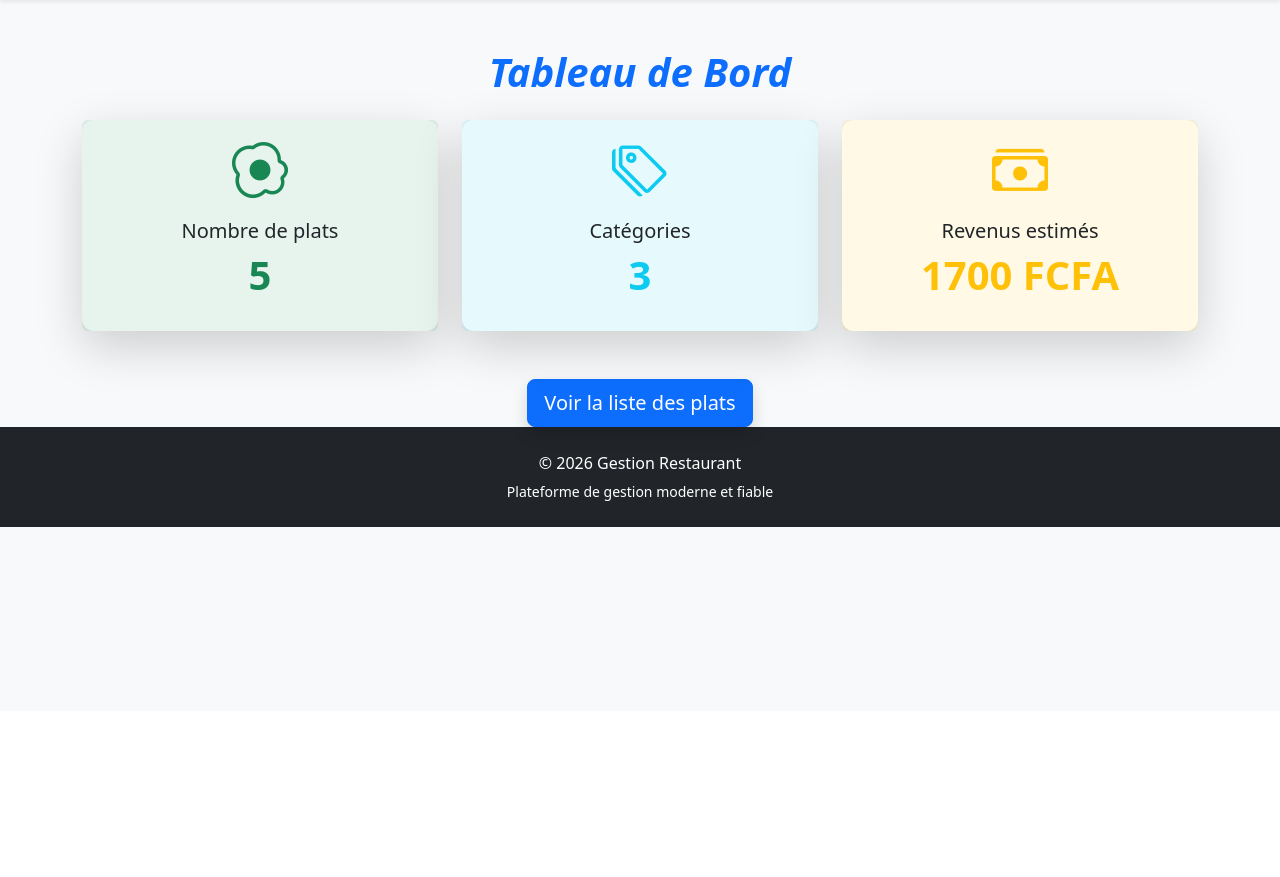
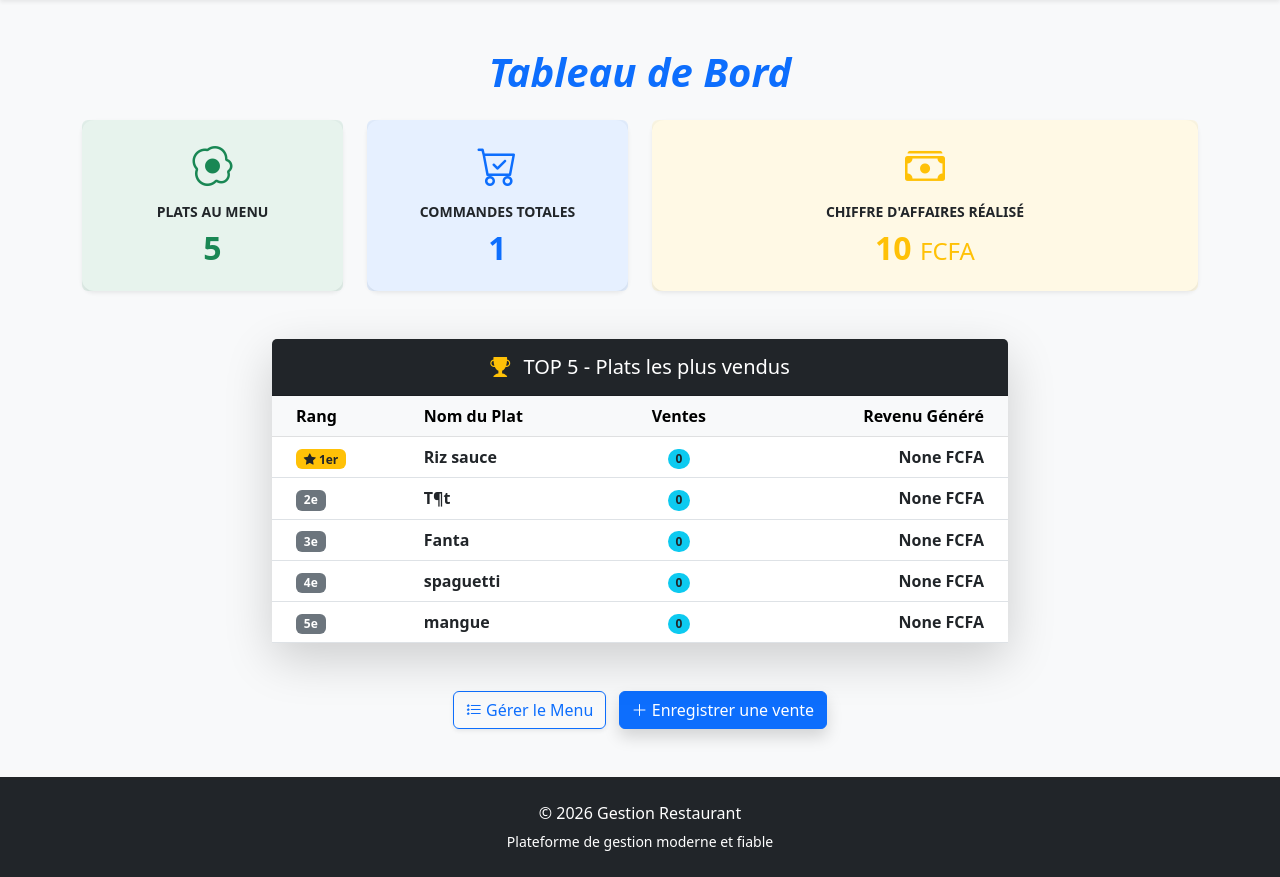
Before and after one commit to Neilzus226/Gestion_de_Restaurant, a Django app: page /menu/tableau_de_bord/ in a window 1280 px wide. Shown: the part 89-966 px from the top of the page. Before the commit the page ends 616 px from the top, so only its background shows below. Run offline with Django 5.2, Linux system fonts and the light colour scheme; data comes from the database, SQL or seed files in the repository; tables that the repository leaves empty hold one stand-in row (values such as "Sample post").

Commit message:
modication sur tableau de bord

```diff
--- a/Gestion_de_Menu/models.py
+++ b/Gestion_de_Menu/models.py
@@ -15,4 +15,12 @@ class Plat(models.Model):
 
     def __str__(self):
         return self.nom
+class Vente(models.Model):
+    plat = models.ForeignKey('Plat', on_delete=models.CASCADE, related_name='ventes_menu')
+    quantite = models.PositiveIntegerField(default=1)
+    date_vente = models.DateTimeField(auto_now_add=True)
+    total_prix = models.DecimalField(max_digits=10, decimal_places=2)
+
+    def __str__(self):
+        return f"{self.quantite} x {self.plat.nom}"
 # Create your models here.
--- a/Gestion_de_Menu/templates/Gestion_de_Menu/tableau_de_bord.html
+++ b/Gestion_de_Menu/templates/Gestion_de_Menu/tableau_de_bord.html
@@ -1,61 +1,138 @@
 <!DOCTYPE html>
 <html lang="fr">
   <head>
-  <meta charset="UTF-8">
+    <meta charset="UTF-8" />
     <title>Tableau de Bord - Gestion Restaurant</title>
-  <meta name="viewport" content="width=device-width, initial-scale=1.0">
+    <meta name="viewport" content="width=device-width, initial-scale=1.0" />
 
     <!-- Bootstrap CSS -->
-  <link href="https://cdn.jsdelivr.net/npm/bootstrap@5.3.0/dist/css/bootstrap.min.css" rel="stylesheet">
+    <link
+      href="https://cdn.jsdelivr.net/npm/bootstrap@5.3.0/dist/css/bootstrap.min.css"
+      rel="stylesheet"
+    />
 
     <!-- ✅ Bootstrap Icons -->
-  <link rel="stylesheet" href="https://cdn.jsdelivr.net/npm/bootstrap-icons@1.10.5/font/bootstrap-icons.css">
+    <link
+      rel="stylesheet"
+      href="https://cdn.jsdelivr.net/npm/bootstrap-icons@1.10.5/font/bootstrap-icons.css"
+    />
   </head>
   <body class="bg-light">
     {% include 'nav.html' %}
     <!-- Contenu principal -->
     <div class="container mt-5">
-    <h1 class="fst-italic mb-4 text-center fw-bold text-primary"> Tableau de Bord</h1>
+      <h1 class="fst-italic mb-4 text-center fw-bold text-primary">
+        Tableau de Bord
+      </h1>
 
-    <div class="row g-4">
-      <!-- Carte plats -->
-      <div class="col-md-4">
-        <div class="card shadow-lg border-0 h-100">
+      <div class="row g-4 mb-5">
+        <div class="col-md-3">
+          <div class="card shadow-sm border-0 h-100">
             <div class="card-body text-center bg-success bg-opacity-10 rounded">
-            <i class="bi bi-egg-fried display-4 text-success"></i>
-            <h5 class="card-title mt-3">Nombre de plats</h5>
-            <p class="display-6 fw-bold text-success">{{ plats_count }}</p>
+              <i class="bi bi-egg-fried fs-1 text-success"></i>
+              <h6 class="card-title mt-2 text-uppercase fw-bold small">
+                Plats au Menu
+              </h6>
+              <p class="h2 fw-bold text-success">{{ plats_count }}</p>
             </div>
           </div>
         </div>
 
-      <!-- Carte catégories -->
-      <div class="col-md-4">
-        <div class="card shadow-lg border-0 h-100">
-          <div class="card-body text-center bg-info bg-opacity-10 rounded">
-            <i class="bi bi-tags display-4 text-info"></i>
-            <h5 class="card-title mt-3">Catégories</h5>
-            <p class="display-6 fw-bold text-info">{{ categories_count }}</p>
+        <div class="col-md-3">
+          <div class="card shadow-sm border-0 h-100">
+            <div class="card-body text-center bg-primary bg-opacity-10 rounded">
+              <i class="bi bi-cart-check fs-1 text-primary"></i>
+              <h6 class="card-title mt-2 text-uppercase fw-bold small">
+                Commandes Totales
+              </h6>
+              <p class="h2 fw-bold text-primary">{{ total_commandes }}</p>
             </div>
           </div>
         </div>
 
-      <!-- Carte revenus -->
-      <div class="col-md-4">
-        <div class="card shadow-lg border-0 h-100">
+        <div class="col-md-6">
+          <div class="card shadow-sm border-0 h-100">
             <div class="card-body text-center bg-warning bg-opacity-10 rounded">
-            <i class="bi bi-cash-stack display-4 text-warning"></i>
-            <h5 class="card-title mt-3">Revenus estimés</h5>
-            <p class="display-6 fw-bold text-warning">{{ revenus_total }} FCFA</p>
+              <i class="bi bi-cash-stack fs-1 text-warning"></i>
+              <h6 class="card-title mt-2 text-uppercase fw-bold small">
+                Chiffre d'Affaires Réalisé
+              </h6>
+              <p class="h2 fw-bold text-warning">
+                {{ ca_total }} <span class="h4">FCFA</span>
+              </p>
             </div>
           </div>
         </div>
       </div>
 
-    <!-- Bouton -->
-    <div class="mt-5 text-center">
-      <a href="{% url 'Gestion_de_Menu:liste_plats' %}" class="btn btn-lg btn-primary shadow">
-         Voir la liste des plats
+      <div class="row">
+        <div class="col-lg-8 mx-auto">
+          <div class="card shadow-lg border-0">
+            <div class="card-header bg-dark text-white py-3">
+              <h5 class="mb-0 text-center">
+                <i class="bi bi-trophy-fill text-warning me-2"></i> TOP 5 -
+                Plats les plus vendus
+              </h5>
+            </div>
+            <div class="card-body p-0">
+              <div class="table-responsive">
+                <table class="table table-hover align-middle mb-0">
+                  <thead class="table-light">
+                    <tr>
+                      <th class="ps-4">Rang</th>
+                      <th>Nom du Plat</th>
+                      <th class="text-center">Ventes</th>
+                      <th class="text-end pe-4">Revenu Généré</th>
+                    </tr>
+                  </thead>
+                  <tbody>
+                    {% for plat in top_5_plats %}
+                    <tr>
+                      <td class="ps-4">
+                        {% if forloop.counter == 1 %}
+                        <span class="badge bg-warning text-dark"
+                          ><i class="bi bi-star-fill"></i> 1er</span
+                        >
+                        {% else %}
+                        <span class="badge bg-secondary"
+                          >{{ forloop.counter }}e</span
+                        >
+                        {% endif %}
+                      </td>
+                      <td class="fw-bold">{{ plat.nom }}</td>
+                      <td class="text-center">
+                        <span class="badge rounded-pill bg-info text-dark"
+                          >{{ plat.total_ventes }}</span
+                        >
+                      </td>
+                      <td class="text-end pe-4 fw-bold">
+                        {{ plat.revenu_genere }} FCFA
+                      </td>
+                    </tr>
+                    {% empty %}
+                    <tr>
+                      <td colspan="4" class="text-center py-4 text-muted">
+                        Aucune vente enregistrée pour le moment.
+                      </td>
+                    </tr>
+                    {% endfor %}
+                  </tbody>
+                </table>
+              </div>
+            </div>
+          </div>
+        </div>
+      </div>
+
+      <div class="mt-5 text-center pb-5">
+        <a
+          href="{% url 'Gestion_de_Menu:liste_plats' %}"
+          class="btn btn-outline-primary shadow-sm me-2"
+        >
+          <i class="bi bi-list-stars"></i> Gérer le Menu
+        </a>
+        <a href="#" class="btn btn-primary shadow">
+          <i class="bi bi-plus-lg"></i> Enregistrer une vente
         </a>
       </div>
     </div>
--- a/Gestion_de_Menu/views.py
+++ b/Gestion_de_Menu/views.py
@@ -3,6 +3,10 @@ from django.db import models
 from django.shortcuts import render, redirect, get_object_or_404
 from .models import Plat
 from .forms import PlatForm
+from django.shortcuts import render
+from django.db.models import Sum, Count
+from .models import Plat, Vente
+from Gestion_de_Vente.models import Vente
 # Vue pour afficher la liste et rechercher
 def liste_plats(request):
     query = request.GET.get('search')
@@ -48,14 +52,25 @@ def supprimer_plat(request, pk):
 def base(request):
     return liste_plats(request)
 
-
+# vue pour le tableau de bord
 def tableau_de_bord(request):
     plats_count = Plat.objects.count()
     categories_count = Plat.objects.values('categorie').distinct().count()
-    revenus_total = Plat.objects.aggregate(total=models.Sum('prix'))['total'] or 0
+    revenus_total = Plat.objects.aggregate(total=Sum('prix'))['total'] or 0
+    total_commandes = Vente.objects.count()
+    ca_total = Vente.objects.aggregate(total=Sum('prix_total'))['total'] or 0
+    top_5_plats = Plat.objects.annotate(
+        total_ventes=Count('ventes_globales'),
+        revenu_genere=Sum('ventes_globales__prix_total')
+    ).order_by('-total_ventes')[:5]
 
-    return render(request, 'Gestion_de_Menu/tableau_de_bord.html', {
+    context = {
         'plats_count': plats_count,
         'categories_count': categories_count,
         'revenus_total': revenus_total,
-    })
+        'total_commandes': total_commandes,
+        'ca_total': ca_total,
+        'top_5_plats': top_5_plats,
+    }
+
+    return render(request, 'Gestion_de_Menu/tableau_de_bord.html', context)
--- a/Gestion_de_Vente/models.py
+++ b/Gestion_de_Vente/models.py
@@ -2,8 +2,8 @@ from django.db import models
 from Gestion_de_Menu.models import Plat
 
 class Vente(models.Model):
-    plat=models.ForeignKey(Plat,on_delete=models.CASCADE)
-    quantite=models.PositiveBigIntegerField()
+    plat=models.ForeignKey('Gestion_de_Menu.Plat',on_delete=models.CASCADE, related_name='ventes_globales')
+    quantite=models.PositiveIntegerField(default=1)
     date_vente=models.DateTimeField(auto_now_add=True)
     prix_total=models.DecimalField(max_digits=10,decimal_places=2)
 
```
Also changed, not shown: Gestion_de_Restaurant/settings.py (+5 -4 lines), Gestion_de_Menu/migrations/0003_vente.py (added), Gestion_de_Vente/migrations/0002_alter_vente_plat_alter_vente_quantite.py (added). Lines whose indentation alone changed are shown as unchanged.
